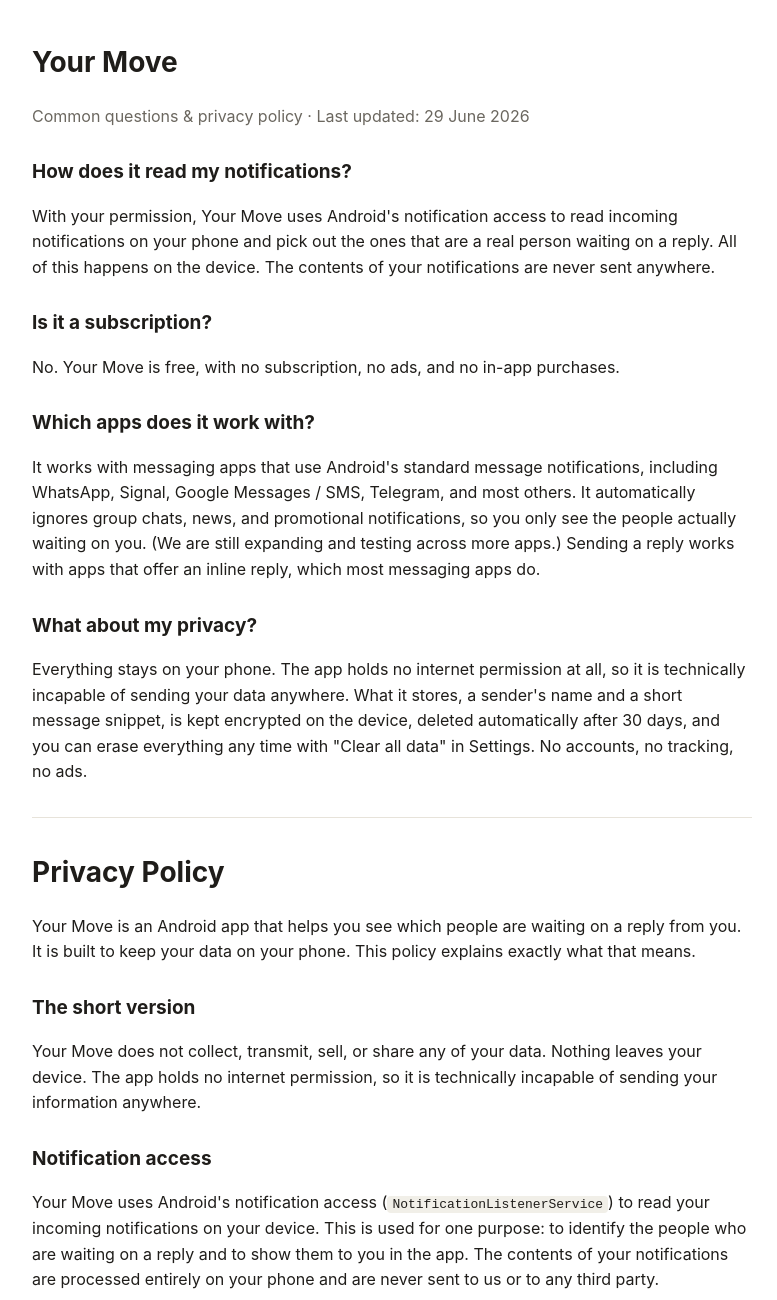
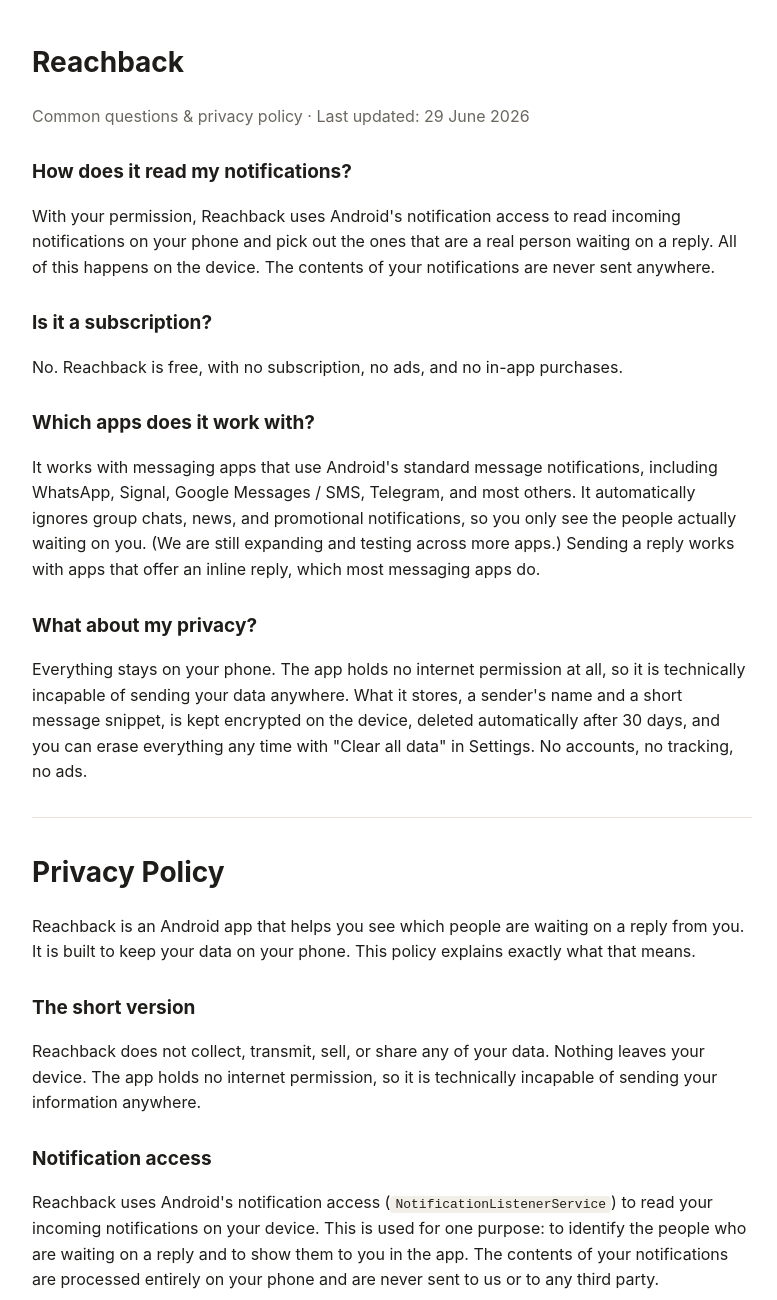
Before and after one commit to dhavalpatel0212-spec/your-move-privacy, a plain HTML site: page index.html in a window 1280 px wide. Shown: the top 1300 px of the page, without its empty margins (248-1025 px from the left). Drawn offline with Linux system fonts and the light colour scheme.

Commit message:
Rename to Reachback

```diff
--- a/index.html
+++ b/index.html
@@ -3,7 +3,7 @@
 <head>
 <meta charset="utf-8">
 <meta name="viewport" content="width=device-width, initial-scale=1">
-<title>Your Move — Privacy Policy</title>
+<title>Reachback — Privacy Policy</title>
 <style>
   body { font-family: -apple-system, "Segoe UI", Roboto, sans-serif; max-width: 720px; margin: 40px auto;
          padding: 0 20px; color: #1f1d1a; line-height: 1.6; }
@@ -13,16 +13,16 @@
 </style>
 </head>
 <body>
-  <h1>Your Move</h1>
+  <h1>Reachback</h1>
   <p class="muted">Common questions &amp; privacy policy · Last updated: 29 June 2026</p>
 
   <h2>How does it read my notifications?</h2>
-  <p>With your permission, Your Move uses Android's notification access to read incoming
+  <p>With your permission, Reachback uses Android's notification access to read incoming
   notifications on your phone and pick out the ones that are a real person waiting on a reply. All of
   this happens on the device. The contents of your notifications are never sent anywhere.</p>
 
   <h2>Is it a subscription?</h2>
-  <p>No. Your Move is free, with no subscription, no ads, and no in-app purchases.</p>
+  <p>No. Reachback is free, with no subscription, no ads, and no in-app purchases.</p>
 
   <h2>Which apps does it work with?</h2>
   <p>It works with messaging apps that use Android's standard message notifications, including
@@ -41,16 +41,16 @@
 
   <h1>Privacy Policy</h1>
 
-  <p>Your Move is an Android app that helps you see which people are waiting on a reply from you. It
+  <p>Reachback is an Android app that helps you see which people are waiting on a reply from you. It
   is built to keep your data on your phone. This policy explains exactly what that means.</p>
 
   <h2>The short version</h2>
-  <p>Your Move does not collect, transmit, sell, or share any of your data. Nothing leaves your
+  <p>Reachback does not collect, transmit, sell, or share any of your data. Nothing leaves your
   device. The app holds no internet permission, so it is technically incapable of sending your
   information anywhere.</p>
 
   <h2>Notification access</h2>
-  <p>Your Move uses Android's notification access (<code>NotificationListenerService</code>) to read
+  <p>Reachback uses Android's notification access (<code>NotificationListenerService</code>) to read
   your incoming notifications on your device. This is used for one purpose: to identify the people
   who are waiting on a reply and to show them to you in the app. The contents of your notifications
   are processed entirely on your phone and are never sent to us or to any third party.</p>
@@ -64,7 +64,7 @@
   <h2>On-device AI (reply drafts)</h2>
   <p>When the app drafts a reply, it does so using an on-device language model. Your messages are not
   sent to a server for this. On supported devices the draft is produced by the operating system's
-  on-device AI service, which runs separately from this app; Your Move itself still sends nothing
+  on-device AI service, which runs separately from this app; Reachback itself still sends nothing
   over the network.</p>
 
   <h2>What we do NOT do</h2>
@@ -77,7 +77,7 @@
   </ul>
 
   <h2>Children</h2>
-  <p>Your Move is not directed at children under 13.</p>
+  <p>Reachback is not directed at children under 13.</p>
 
   <h2>Changes</h2>
   <p>If this policy changes, the updated version will be posted at this address with a new date.</p>
```
